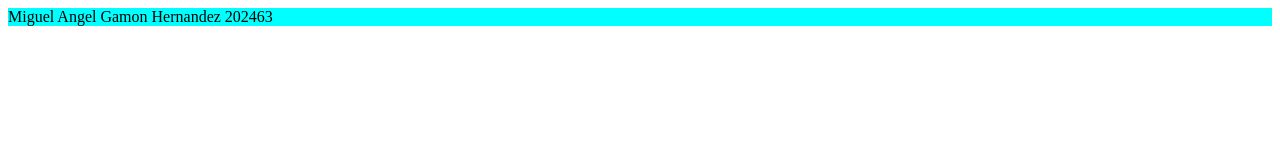
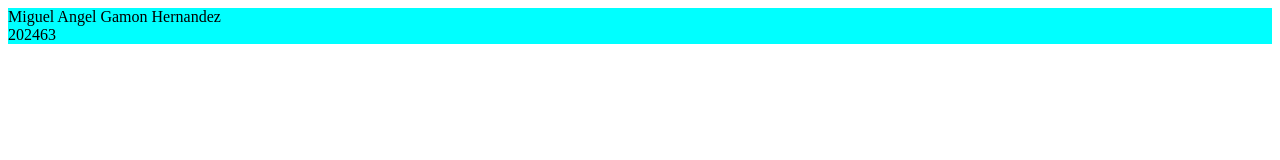
Before and after one commit to Doragoun/Doragoun.github.io, a plain HTML site: page index.html in a window 1280 px wide. Drawn offline with Linux system fonts and the light colour scheme.

Commit message:
Third Commid

```diff
--- a/index.html
+++ b/index.html
@@ -7,7 +7,7 @@
 </head>
 <body>
     <div style="background-color: aqua;">
-        Miguel Angel Gamon Hernandez
+        Miguel Angel Gamon Hernandez <br>
         202463
     </div>
 </body>
```
